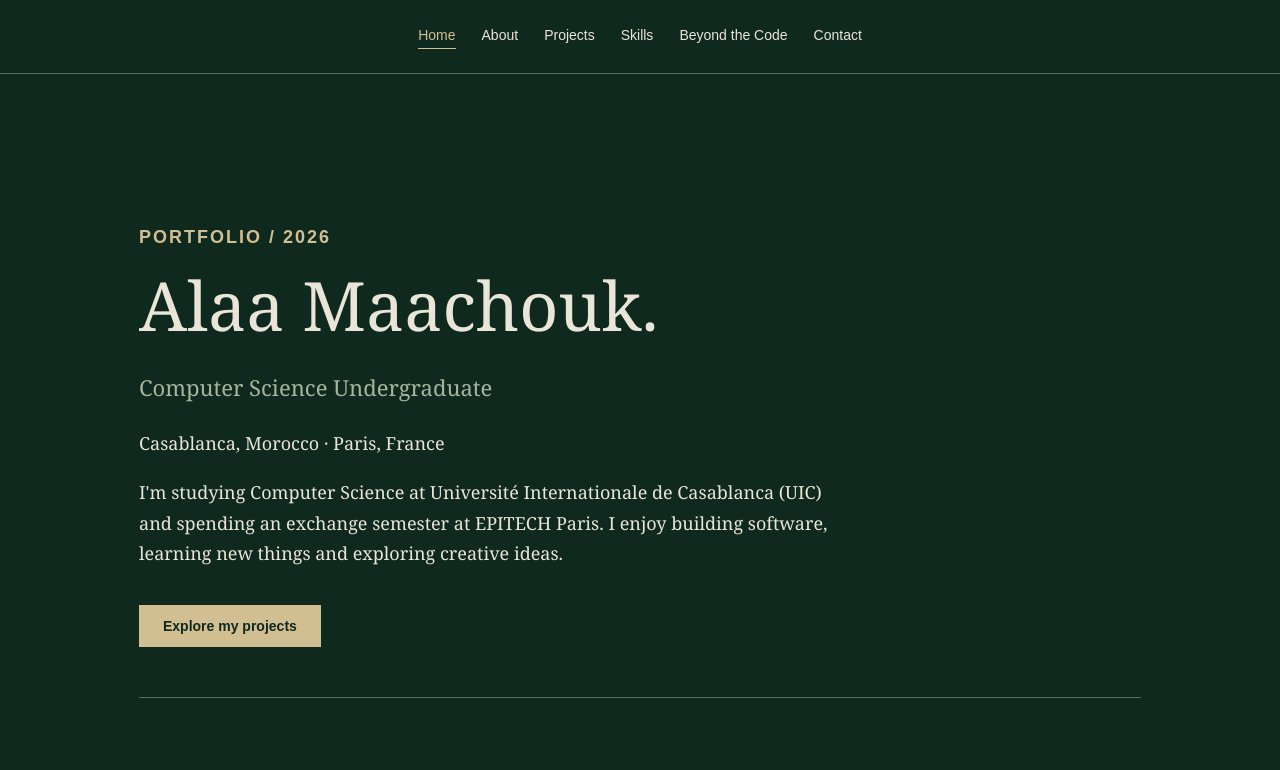
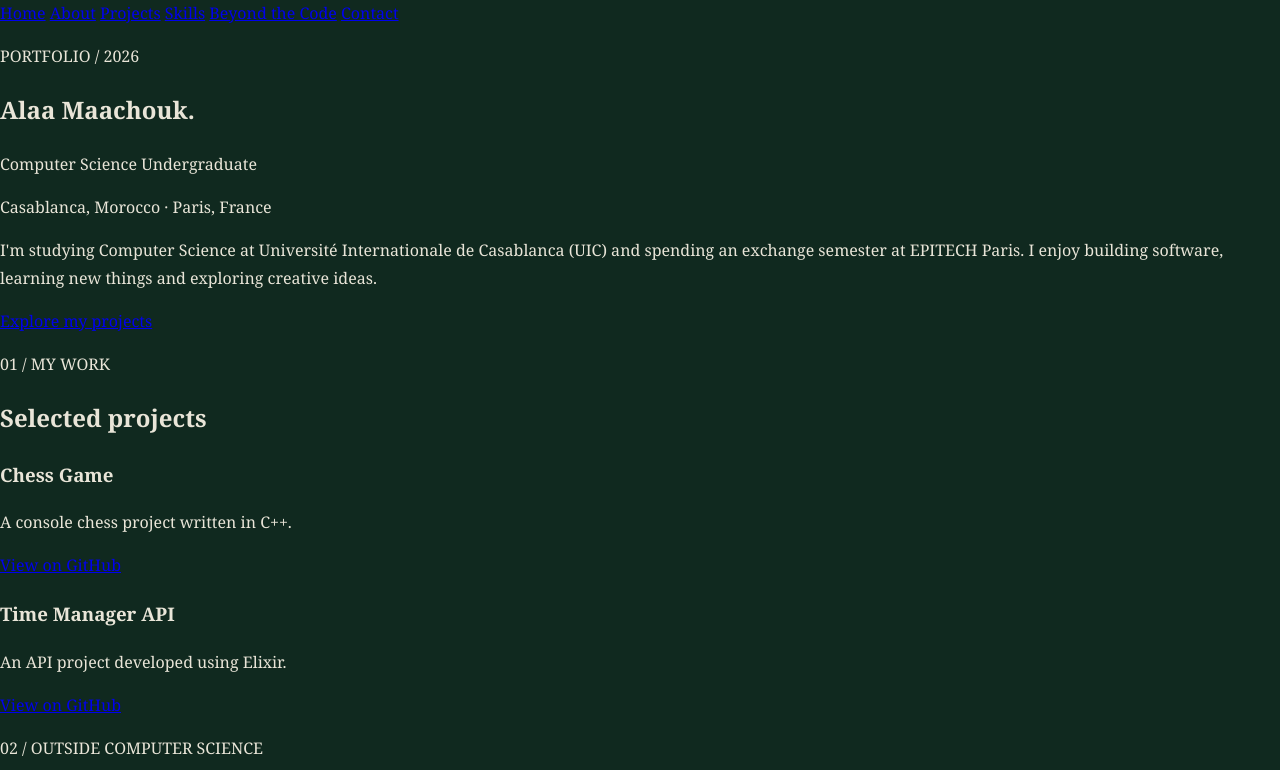
Before and after one commit to alaam0/portfolio-alaa, a plain HTML site: page index.html in a window 1280 px wide. Shown: the top 770 px of the page. Drawn offline with Linux system fonts and the light colour scheme.

Commit message:
Update portfolio HTML and CSS

```diff
--- a/style.css
+++ b/style.css
@@ -5,9 +5,6 @@
     --cream: #e9e5d8;
     --gold: #d1bf92;
 }
-
-* { box-sizing: border-box; }
-
 body {
     margin: 0;
     background: var(--forest);
@@ -15,80 +12,3 @@ body {
     font-family: Georgia, serif;
     line-height: 1.7;
 }
-
-a { color: inherit; text-decoration: none; }
-a:hover { color: var(--gold); }
-a:focus-visible, input:focus-visible, textarea:focus-visible {
-    outline: 3px solid var(--gold);
-}
-
-
-header { border-bottom: 1px solid #54715d; }
-nav {
-    max-width: 1050px;
-    margin: auto;
-    padding: 24px;
-    display: flex;
-    justify-content: center;
-    flex-wrap: wrap;
-    gap: 26px;
-}
-nav a { font-family: Arial, sans-serif; font-size: 14px; }
-nav .active { color: var(--gold); border-bottom: 1px solid var(--gold); }
-
-
-main { max-width: 1050px; margin: auto; padding: 65px 24px; }
-section { margin-bottom: 75px; }
-h1 { font-size: 58px; line-height: 1.15; font-weight: normal; margin: 10px 0 25px; }
-h2 { font-size: 32px; font-weight: normal; margin: 0 0 25px; }
-h3 { font-size: 23px; font-weight: normal; margin-top: 0; }
-p { max-width: 720px; }
-
-
-.intro { padding: 70px 0 50px; border-bottom: 1px solid #54715d; }
-.intro h1 { font-size: 68px; }
-.intro .subtitle { color: var(--sage); font-size: 22px; }
-.label { font: bold 12px Arial, sans-serif; letter-spacing: 2px; color: var(--gold); }
-.intro p { font-size: 18px; }
-.button {
-    display: inline-block;
-    background: var(--gold);
-    color: var(--forest);
-    padding: 13px 24px;
-    margin-top: 18px;
-    font: bold 14px Arial, sans-serif;
-}
-.button:hover { background: var(--cream); color: var(--forest); }
-
-
-.cards { display: grid; grid-template-columns: 1fr 1fr; gap: 22px; }
-.card {
-    background: var(--pine);
-    border: 1px solid #54715d;
-    padding: 28px;
-    margin-bottom: 20px;
-}
-.card a { color: var(--gold); text-decoration: underline; }
-
-
-form { max-width: 620px; }
-label { display: block; margin-top: 18px; }
-input, textarea {
-    width: 100%; padding: 12px; margin-top: 6px;
-    background: var(--cream); border: 1px solid var(--sage);
-    color: var(--forest); font: 16px Arial, sans-serif;
-}
-button { cursor: pointer; border: none; }
-
-
-footer { border-top: 1px solid #54715d; text-align: center; padding: 28px; }
-footer p { margin: 5px auto; font-size: 14px; }
-
-
-@media (max-width: 650px) {
-    nav { gap: 14px; }
-    main { padding: 45px 20px; }
-    h1, .intro h1 { font-size: 42px; }
-    .cards { grid-template-columns: 1fr; }
-    .intro { padding-top: 30px; }
-}
```
Also changed, not shown: 1 other file.
